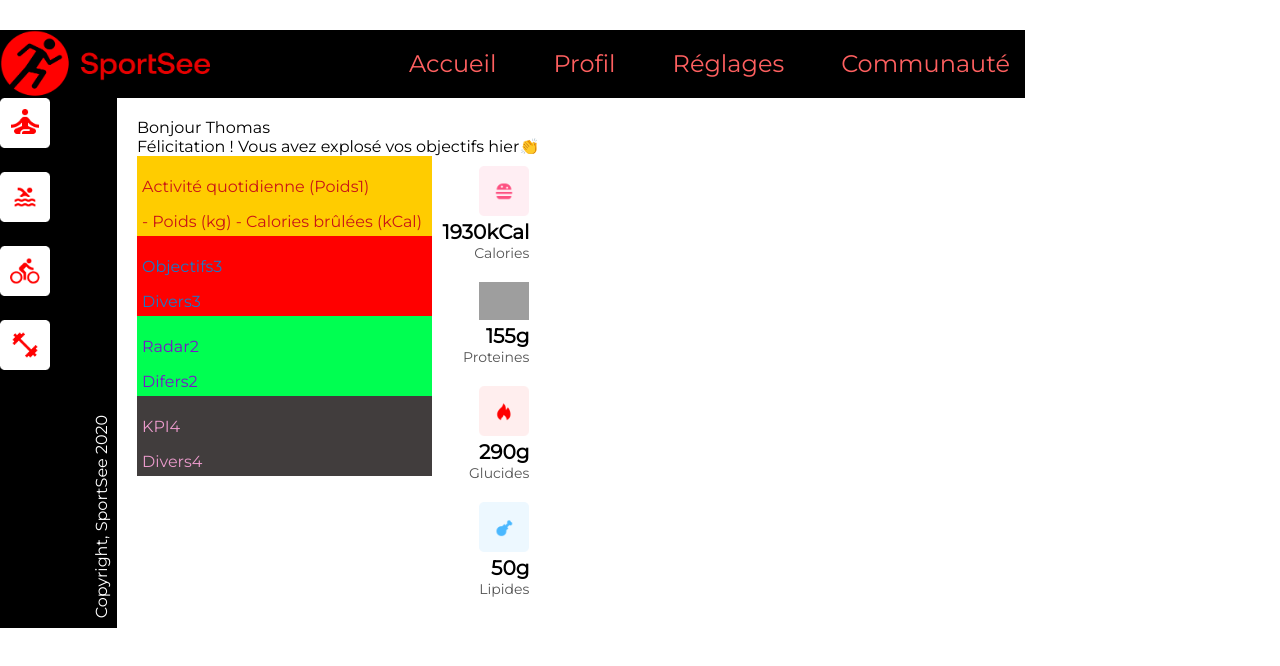
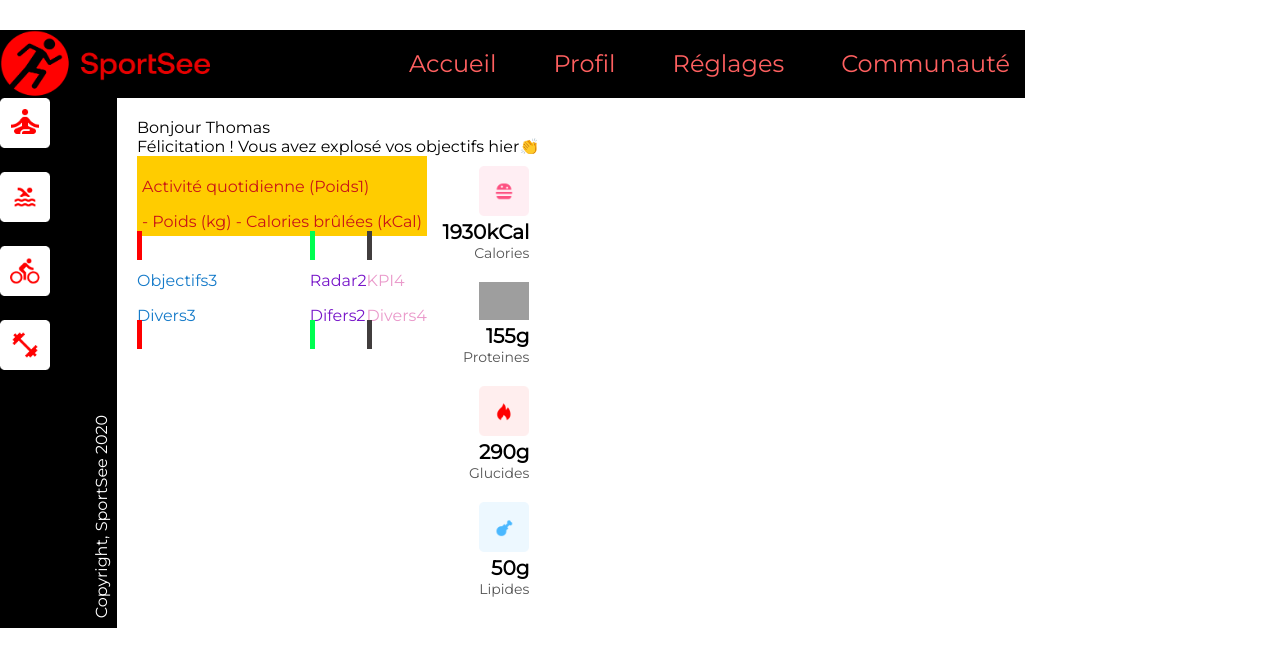
Before and after one commit to tetyanachouteau/p9-front-end-dasboard, a React (Create React App) app: page /dashboard in a window 1280 px wide. Shown: the top 666 px of the page. Built offline with nearby package versions, Linux system fonts and the light colour scheme; grey boxes are pictures that could not be loaded.

Commit message:
Placemment de base de composant du div de données grafées

```diff
--- a/src/pages/dashboard.jsx
+++ b/src/pages/dashboard.jsx
@@ -16,11 +16,23 @@ function Dashboard() {
             </div>
             <div className={styles['dashboard-middle']}>
                 <div className={styles['group-left']}>
-                    <Poids1 />
-                    <Objectifs3 />
-                    <Radar2 />
-                    <KPI4 />
+                    <div className={styles['poids-container']}>
+                        <Poids1 className={styles['poids1']} />
+                    </div>
+                    <div className={styles['group-bottom']}>
+                        <div className={styles['objectifs-container']}>
+                            <Objectifs3 className={styles['objectifs3']} />
+                        </div>
+                        <div className={styles['radar-container']}>
+                            <Radar2 className={styles['radar2']} />
+                        </div>
+                        <div className={styles['kpi-container']}>
+                            <KPI4 className={styles['kpi4']} />
+                        </div>
+                    </div>
                 </div>
+
+
                 <div className={styles['dashboard-right']}>
                     <MesuresDashboard />
                 </div>
--- a/src/pages/dashboard.module.css
+++ b/src/pages/dashboard.module.css
@@ -23,16 +23,65 @@
     /* Occupe tout l'espace disponible en hauteur */
 }
 
+/* dashboard.module.css */
 .group-left {
     display: flex;
     flex-direction: column;
-    width: 75%;
-    /* Réserve 75% de l'espace pour les composants de gauche */
 }
+
+.poids-container {
+    display: flex;
+    flex-direction: column;
+    align-items: center;
+}
+
+.poids1 {
+    /* Styles pour Poids1 en haut en large */
+}
+
+.poids-text {
+    color: #333;
+    /* Couleur du texte */
+    font-size: 14px;
+    /* Taille de police du texte */
+    margin-top: 10px;
+    /* Marge au-dessus du texte */
+}
+
+.group-bottom {
+    display: flex;
+    flex-direction: row;
+    /* Pour placer les composants de gauche à droite */
+}
+
+.objectifs-container,
+radar-container,
+kpi-container {
+    flex: 1;
+    /* Pour répartir l'espace équitablement entre les composants */
+}
+
+.objectifs3,
+radar2,
+kpi4 {
+    /* Styles pour chaque composant (Objectifs3, Radar2, KPI4) */
+}
+
+.objectifs-text,
+radar-text,
+kpi-text {
+    color: #333;
+    /* Couleur du texte */
+    font-size: 14px;
+    /* Taille de police du texte */
+    text-align: center;
+    /* Centrer le texte horizontalement */
+    margin-top: 10px;
+    /* Marge au-dessus du texte */
+}
+
 
 .dashboard-right {
     flex: 1;
     /* Occupe tout l'espace disponible à droite pour MesuresDashboard */
 }
-
-/* Ajoutez d'autres styles si nécessaire pour chaque composant */
```
